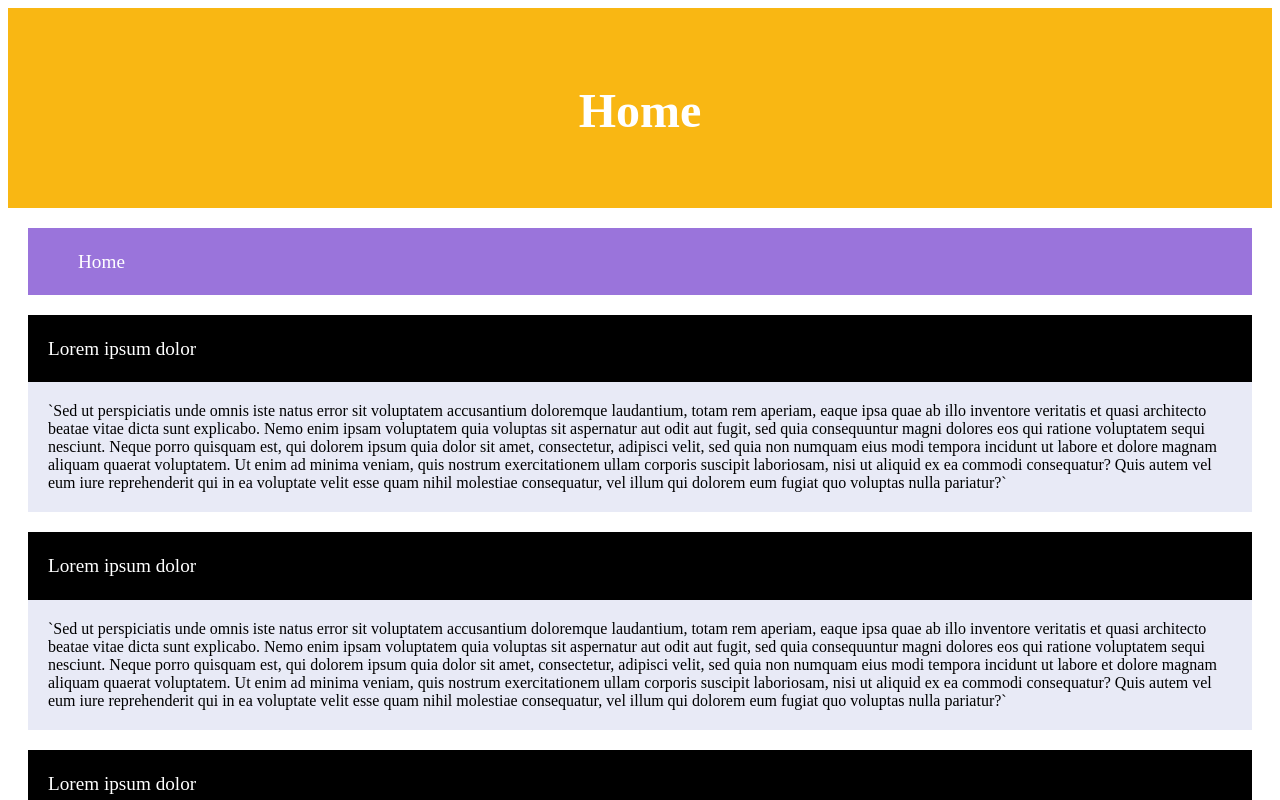
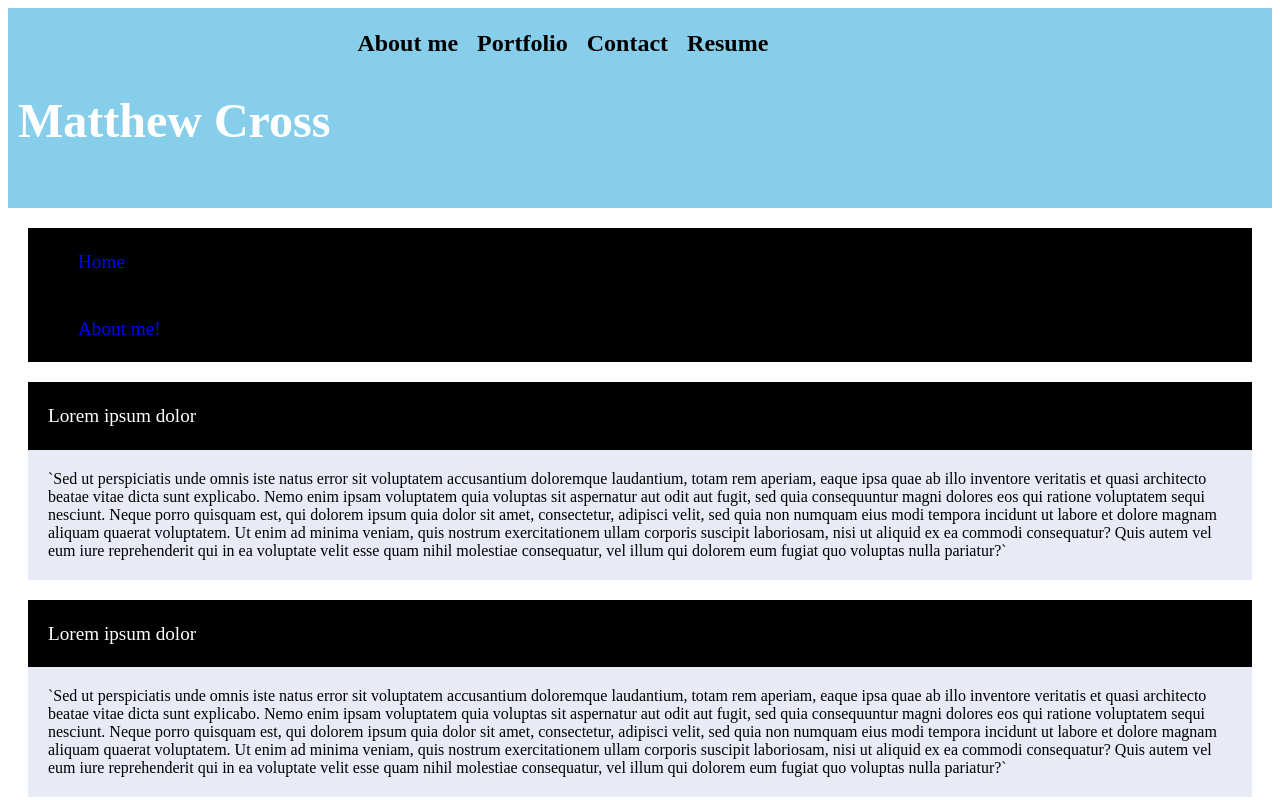
Before and after one commit to matt-cross23/React-Portfolio, a React (Create React App) app in the folder portfolio/: page / in a window 1280 px wide. Shown: the top 800 px of the page. Built offline with nearby package versions, Linux system fonts and the light colour scheme.

Commit message:
Add nav bar

```diff
--- a/portfolio/package.json
+++ b/portfolio/package.json
@@ -6,6 +6,7 @@
     "@testing-library/jest-dom": "^5.16.1",
     "@testing-library/react": "^12.1.2",
     "@testing-library/user-event": "^13.5.0",
+    "bootstrap": "^5.1.3",
     "react": "^17.0.2",
     "react-dom": "^17.0.2",
     "react-scripts": "5.0.0",
--- a/portfolio/src/components/Header.js
+++ b/portfolio/src/components/Header.js
@@ -5,7 +5,11 @@ import '../styles/Header.css';
 function Header() {
   return (
     <header className="header">
-      <h1>Home</h1>
+      <h1>Matthew Cross</h1>
+      <h2> About me</h2>
+      <h2> Portfolio </h2>
+      <h2> Contact</h2>
+      <h2> Resume</h2>
     </header>
   );
 }
--- a/portfolio/src/components/Navbar.js
+++ b/portfolio/src/components/Navbar.js
@@ -5,14 +5,14 @@ import React from 'react';
 const styles = {
   card: {
     margin: 20,
-    background: '#e8eaf6',
+    background: '#000000',
   },
   heading: {
-    background: '#9a74db',
+    background: '##000000',
     minHeight: 50,
     lineHeight: 3.5,
     fontSize: '1.2rem',
-    color: 'white',
+    color: 'blue',
     padding: '0 50px',
   },
 };
@@ -22,6 +22,7 @@ function Navbar() {
   return (
     <div style={styles.card}>
       <div style={styles.heading}>Home</div>
+      <div style={styles.heading}>About me!</div>
     </div>
   );
 }
--- a/portfolio/src/styles/Header.css
+++ b/portfolio/src/styles/Header.css
@@ -1,12 +1,25 @@
 .header {
-  background: #f9b713;
+  background: skyblue;
   height: 200px;
+  display: flex;
+}
+.header{
+  flex-wrap: nowrap;
 }
 
 .header h1 {
-  margin: 0;
+  margin: 10px;
   padding-top: 75px;
-  text-align: center;
+  text-align: left;
   color: white;
   font-size: 3rem;
+  justify-content: space-between;
+
+
 }
+
+.header h2{
+  text-align: center;
+  margin-left: 15px;
+  padding: 2px;
+}
```
Also changed, not shown: 1 other file (tests, documents, lock files or other folders).
